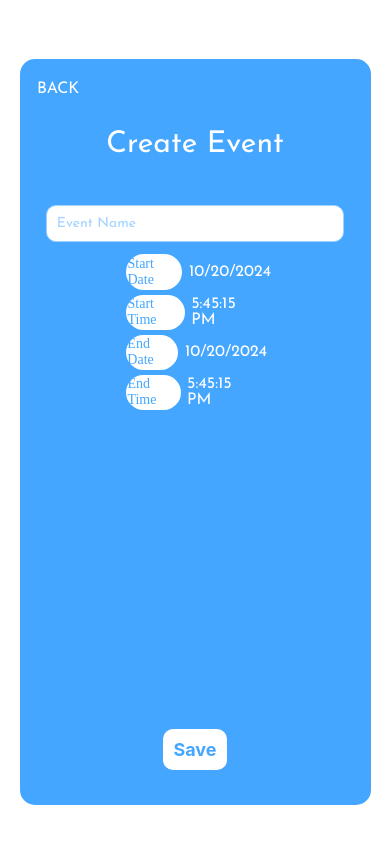
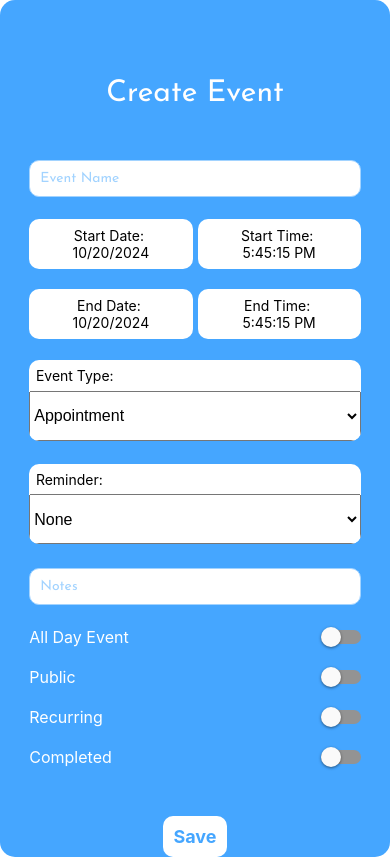
Before and after one commit to danielleellis/StayWell-Medical-Tracker-Application, a React Native app: screen /NewEvent in a window 390 px wide. Built offline with nearby package versions, Linux system fonts and the light colour scheme; no server answers.

Commit message:
Updates NewEvent UI to align with Event schema

```diff
--- a/src/screens/createnew/NewEvent.tsx
+++ b/src/screens/createnew/NewEvent.tsx
@@ -7,89 +7,52 @@ import {
   TouchableOpacity,
   Platform,
   Alert,
+  ScrollView,
+  Switch,
+  TextInput,
 } from "react-native";
 import { colors, fonts } from "../../constants/constants";
 import Input from "../../components/Input";
 import React, { useState } from "react";
 import DateTimePicker from "@react-native-community/datetimepicker";
-
+import { Picker } from "@react-native-picker/picker";
+import { ColorPicker } from "react-native-color-picker";
 import axios from "axios";
 import configData from "../../../config.json";
-import RNDateTimePicker from "@react-native-community/datetimepicker";
 
 const NewEvent: React.FC<{ navigation: any }> = ({ navigation }) => {
   const [eventName, setEventName] = useState("");
   const [allDay, setAllDay] = useState(false);
-
-  // recurring event state
+  const [color, setColor] = useState("");
+  const [isPublic, setIsPublic] = useState(false);
+  const [viewableBy, setViewableBy] = useState("");
+  const [notes, setNotes] = useState("");
+  const [streakDays, setStreakDays] = useState(0);
+  const [reminder, setReminder] = useState("");
+  const [eventType, setEventType] = useState("");
+  const [calendarID, setCalendarID] = useState("");
+  const [userID, setUserID] = useState(""); // Assuming this comes from a logged-in user
+  const [completed, setCompleted] = useState(false);
   const [recurring, setRecurring] = useState(false);
 
-  // picker mode for date/time
-  const [mode, setMode] = useState("date");
-
-  // start date and time
   const [startDate, setStartDate] = useState(new Date());
   const [startTime, setStartTime] = useState(new Date());
+  const [endDate, setEndDate] = useState(new Date());
+  const [endTime, setEndTime] = useState(new Date());
+
   const [showStartDatePicker, setShowStartDatePicker] = useState(false);
   const [showStartTimePicker, setShowStartTimePicker] = useState(false);
-
-  const showMode = (currentMode: any) => {
-    setShowStartDatePicker(true);
-    setMode(currentMode);
-  };
-
-  const onChangeStartDate = (event: any, selectedDate: any) => {
-    const currentStart = selectedDate;
-    setStartDate(currentStart);
-    setShowStartDatePicker(false);
-  };
-
-  const showStartTimeMode = () => {
-    setShowStartTimePicker(true);
-  };
-
-  const onChangeStartTime = (event: any, selectedDate: any) => {
-    const currentStart = selectedDate;
-    setStartTime(currentStart);
-    setShowStartTimePicker(false);
-  };
-
-  // End Date
-  const [endDate, setEndDate] = useState(new Date());
-  const [endTime, setEndTime] = useState(new Date());
   const [showEndDatePicker, setShowEndDatePicker] = useState(false);
   const [showEndTimePicker, setShowEndTimePicker] = useState(false);
 
-  const onChangeEndDate = (event: any, selectedDate: any) => {
-    const currentEnd = selectedDate;
-    setEndDate(currentEnd);
-    setShowEndDatePicker(false);
-  };
-
-  const showEndDateMode = () => {
-    setShowEndDatePicker(true);
-  };
-
-  const showEndTimeMode = () => {
-    setShowEndTimePicker(true);
-  };
-
-  const onChangeEndTime = (event: any, selectedDate: any) => {
-    const currentEnd = selectedDate;
-    setEndTime(currentEnd);
-    setShowEndTimePicker(false);
-  };
-
   const serverEndpoint = configData.API_ENDPOINT;
 
-  // save event
   const saveEvent = async () => {
-    if (!eventName) {
-      Alert.alert("Error", "Event name is required");
+    if (!eventName || !calendarID || !eventType) {
+      Alert.alert("Error", "Please fill in all required fields");
       return;
     }
 
-    // Placeholder for backend call to save event
     try {
       const response = await axios.post(`${serverEndpoint}/events`, {
         eventName,
@@ -97,8 +60,18 @@ const NewEvent: React.FC<{ navigation: any }> = ({ navigation }) => {
         startTime,
         endDate,
         endTime,
+        allDay,
+        color,
+        isPublic,
+        viewableBy,
+        notes,
+        streakDays,
+        reminder,
+        eventType,
+        calendarID,
+        userID,
+        completed,
         recurring,
-        allDay,
       });
 
       if (response.status === 200) {
@@ -112,15 +85,9 @@ const NewEvent: React.FC<{ navigation: any }> = ({ navigation }) => {
 
   return (
     <SafeAreaView style={styles.container}>
+      <ScrollView style={styles.scrollView}>
         <View style={styles.innerContainer}>
           <Text style={styles.heading}>Create Event</Text>
-
-        <TouchableOpacity
-          onPress={() => navigation.navigate("Calendar")}
-          style={styles.backButton}
-        >
-          <Text style={styles.backButtonText}>{"BACK"}</Text>
-        </TouchableOpacity>
 
           <Input
             placeholder="Event Name"
@@ -130,87 +97,194 @@ const NewEvent: React.FC<{ navigation: any }> = ({ navigation }) => {
             style={styles.input}
           />
 
-        <View style={styles.dateContainer}>
-          <View style={styles.testContainer}>
+          {/* Start Date and Time Pickers */}
+          <View style={styles.rowContainer}>
+            {/* Start Date */}
             <TouchableOpacity
-              style={styles.clockButton}
-              onPress={() => showMode("date")}
+              style={[styles.halfClockButton, { marginRight: 5 }]}
+              onPress={() => setShowStartDatePicker(true)}
             >
-              <Text style={styles.clockText}>Start Date</Text>
+              <Text style={styles.centeredText}>
+                Start Date: {"\n"}
+                {startDate.toLocaleDateString()}
+              </Text>
             </TouchableOpacity>
             {showStartDatePicker && (
               <DateTimePicker
-                mode={"date"}
+                mode="date"
                 display="default"
                 value={startDate}
-                onChange={onChangeStartDate}
+                onChange={(event, date) => {
+                  setShowStartDatePicker(false);
+                  setStartDate(date || startDate);
+                }}
               />
             )}
-            <Text style={styles.regularText}>
-              {startDate.toLocaleDateString()}
+
+            {/* Start Time */}
+            <TouchableOpacity
+              style={styles.halfClockButton}
+              onPress={() => setShowStartTimePicker(true)}
+            >
+              <Text style={styles.centeredText}>
+                Start Time: {"\n"}
+                {startTime.toLocaleTimeString()}
               </Text>
-          </View>
-
-          <View style={styles.testContainer}>
-            <TouchableOpacity
-              style={styles.clockButton}
-              onPress={showStartTimeMode}
-            >
-              <Text style={styles.clockText}>Start Time</Text>
             </TouchableOpacity>
             {showStartTimePicker && (
               <DateTimePicker
                 mode="time"
                 display="default"
                 value={startTime}
-                onChange={onChangeStartTime}
+                onChange={(event, time) => {
+                  setShowStartTimePicker(false);
+                  setStartTime(time || startTime);
+                }}
               />
             )}
-            <Text style={styles.regularText}>
-              {startTime.toLocaleTimeString()}
-            </Text>
           </View>
 
-          <View style={styles.testContainer}>
+          {/* End Date and Time Pickers */}
+          <View style={styles.rowContainer}>
+            {/* End Date */}
             <TouchableOpacity
-              style={styles.clockButton}
-              onPress={showEndDateMode}
+              style={[styles.halfClockButton, { marginRight: 5 }]}
+              onPress={() => setShowEndDatePicker(true)}
             >
-              <Text style={styles.clockText}>End Date</Text>
+              <Text style={styles.centeredText}>
+                End Date: {"\n"}
+                {endDate.toLocaleDateString()}
+              </Text>
             </TouchableOpacity>
             {showEndDatePicker && (
               <DateTimePicker
                 mode="date"
                 display="default"
                 value={endDate}
-                onChange={onChangeEndDate}
+                onChange={(event, date) => {
+                  setShowEndDatePicker(false);
+                  setEndDate(date || endDate);
+                }}
               />
             )}
-            <Text style={styles.regularText}>
-              {endDate.toLocaleDateString()}
+
+            {/* End Time */}
+            <TouchableOpacity
+              style={styles.halfClockButton}
+              onPress={() => setShowEndTimePicker(true)}
+            >
+              <Text style={styles.centeredText}>
+                End Time: {"\n"}
+                {endTime.toLocaleTimeString()}
               </Text>
-          </View>
-
-          <View style={styles.testContainer}>
-            <TouchableOpacity
-              style={styles.clockButton}
-              onPress={showEndTimeMode}
-            >
-              <Text style={styles.clockText}>End Time</Text>
             </TouchableOpacity>
             {showEndTimePicker && (
               <DateTimePicker
                 mode="time"
                 display="default"
                 value={endTime}
-                onChange={onChangeEndTime}
+                onChange={(event, time) => {
+                  setShowEndTimePicker(false);
+                  setEndTime(time || endTime);
+                }}
               />
             )}
-            <Text style={styles.regularText}>
-              {endTime.toLocaleTimeString()}
-            </Text>
           </View>
+
+          {/* Event Type Picker */}
+          <View style={styles.pickerContainer}>
+            <Text style={styles.pickerLabel}>Event Type:</Text>
+            <Picker
+              selectedValue={eventType}
+              onValueChange={(itemValue) => setEventType(itemValue)}
+              style={styles.picker}
+            >
+              <Picker.Item label="Appointment" value="appointment" />
+              <Picker.Item label="Task" value="task" />
+              <Picker.Item label="Habit" value="habit" />
+            </Picker>
           </View>
+
+          {/* Reminder Picker */}
+          <View style={styles.pickerContainer}>
+            <Text style={styles.pickerLabel}>Reminder:</Text>
+            <Picker
+              selectedValue={reminder}
+              onValueChange={(itemValue) => setReminder(itemValue)}
+              style={styles.picker}
+            >
+              <Picker.Item label="None" value="none" />
+              <Picker.Item label="10 minutes before" value="10m" />
+              <Picker.Item label="30 minutes before" value="30m" />
+              <Picker.Item label="1 hour before" value="1h" />
+              <Picker.Item label="1 day before" value="1d" />
+            </Picker>
+          </View>
+
+          {/* Notes Input */}
+          <Input
+            placeholder="Notes"
+            value={notes}
+            onChangeText={setNotes}
+            style={styles.input}
+          />
+
+          <View style={styles.switchContainer}>
+            <Text style={styles.label}>All Day Event</Text>
+            <Switch
+              value={allDay}
+              onValueChange={(value) => setAllDay(value)}
+            />
+          </View>
+
+          <View style={styles.switchContainer}>
+            <Text style={styles.label}>Public</Text>
+            <Switch
+              value={isPublic}
+              onValueChange={(value) => setIsPublic(value)}
+            />
+          </View>
+
+          <View style={styles.switchContainer}>
+            <Text style={styles.label}>Recurring</Text>
+            <Switch
+              value={recurring}
+              onValueChange={(value) => setRecurring(value)}
+            />
+          </View>
+
+          <View style={styles.switchContainer}>
+            <Text style={styles.label}>Completed</Text>
+            <Switch
+              value={completed}
+              onValueChange={(value) => setCompleted(value)}
+            />
+          </View>
+
+          {/* For future implementation
+          <Input
+            placeholder="Color"
+            value={color}
+            onChangeText={setColor}
+            style={styles.input}
+          />
+
+          <Input
+            placeholder="Viewable By"
+            value={viewableBy}
+            onChangeText={setViewableBy}
+            style={styles.input}
+          />
+
+
+          <Input
+            placeholder="Streak Days"
+            value={streakDays.toString()}
+            onChangeText={(text) => setStreakDays(Number(text))}
+            keyboardType="numeric"
+            style={styles.input}
+          />
+            */}
 
           <View style={styles.saveContainer}>
             <TouchableOpacity style={styles.saveButton} onPress={saveEvent}>
@@ -218,6 +292,7 @@ const NewEvent: React.FC<{ navigation: any }> = ({ navigation }) => {
             </TouchableOpacity>
           </View>
         </View>
+      </ScrollView>
     </SafeAreaView>
   );
 };
@@ -228,9 +303,12 @@ const styles = StyleSheet.create({
   container: {
     flex: 1,
     justifyContent: "flex-start",
-    alignItems: "center",
-    paddingTop: "5%",
+    alignItems: "stretch",
     backgroundColor: colors.white,
+  },
+  scrollView: {
+    flex: 1,
+    width: "100%",
   },
   heading: {
     fontSize: 30,
@@ -241,12 +319,11 @@ const styles = StyleSheet.create({
   },
   innerContainer: {
     flex: 1,
-    justifyContent: "center",
+    justifyContent: "flex-start",
     alignItems: "center",
     backgroundColor: colors.blue,
-    width: "90%",
+    width: "100%",
     borderRadius: 15,
-    margin: "10%",
   },
   input: {
     width: "85%",
@@ -265,43 +342,65 @@ const styles = StyleSheet.create({
   },
   saveContainer: {
     flex: 1,
-    justifyContent: "flex-end",
     alignItems: "center",
-    margin: "10%",
+    justifyContent: "center",
+    marginTop: "10%",
   },
-  dateContainer: {
-    flex: 1,
-    justifyContent: "flex-start",
-    alignItems: "baseline",
+  clockButton: {
+    width: "85%",
+    height: 50,
+    justifyContent: "center",
+    alignItems: "center",
+    borderRadius: 10,
+    margin: 10,
+    backgroundColor: colors.white,
   },
-  backButton: {
-    position: "absolute",
-    top: "3%",
-    left: "5%",
+  clockText: {
+    fontSize: 16,
+    color: colors.blue,
   },
-  backButtonText: {
+  switchContainer: {
+    flexDirection: "row",
+    justifyContent: "space-between",
+    alignItems: "center",
+    width: "85%",
+    marginVertical: 10,
+  },
+  label: {
     fontSize: 16,
     color: colors.white,
-    fontFamily: fonts.regular,
   },
-  testContainer: {
+  pickerContainer: {
+    width: "85%",
+    backgroundColor: colors.white,
+    marginVertical: "3%",
+    borderRadius: 10,
+    overflow: "hidden",
+  },
+  picker: {
+    height: 50,
+    color: colors.black,
+    fontSize: 16,
+  },
+  rowContainer: {
     flexDirection: "row",
+    width: "85%",
+    justifyContent: "space-between",
+    marginVertical: 10,
+  },
+  halfClockButton: {
+    flex: 1,
+    height: 50,
+    justifyContent: "center",
     alignItems: "center",
-  },
-  regularText: {
-    fontSize: 16,
-    color: colors.white,
-    fontFamily: fonts.regular,
-    margin: "5%",
-  },
-  clockText: {
-    color: colors.blue,
-    fontSize: 14,
-    fontFamily: fonts.bold,
-    padding: "3%",
-  },
-  clockButton: {
-    borderRadius: 20,
+    borderRadius: 10,
     backgroundColor: colors.white,
   },
+  centeredText: {
+    textAlign: "center",
+  },
+  pickerLabel: {
+    textAlign: "left",
+    margin: "2%",
+  },
 });
```
Lines whose indentation alone changed are shown as unchanged.
